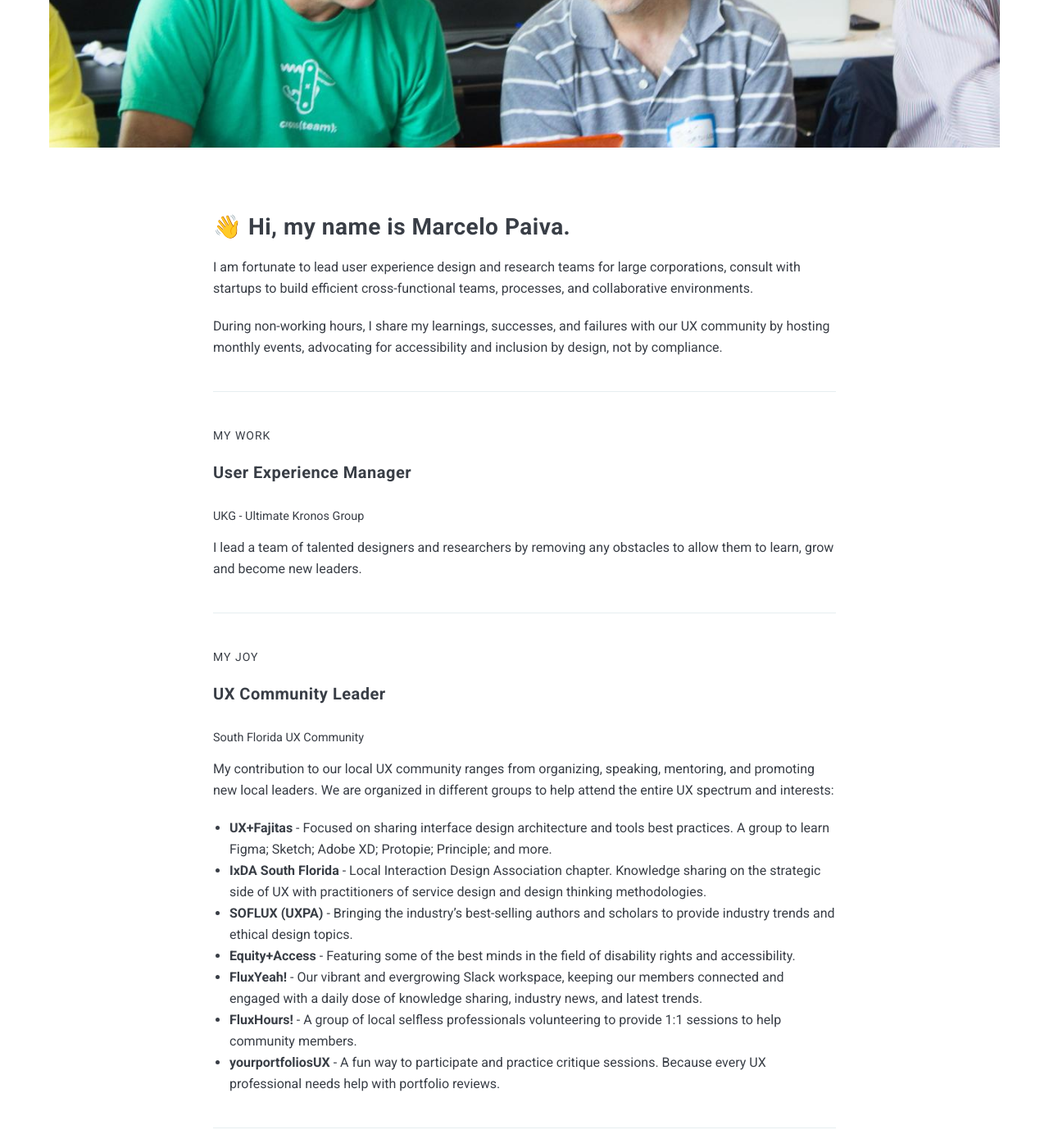
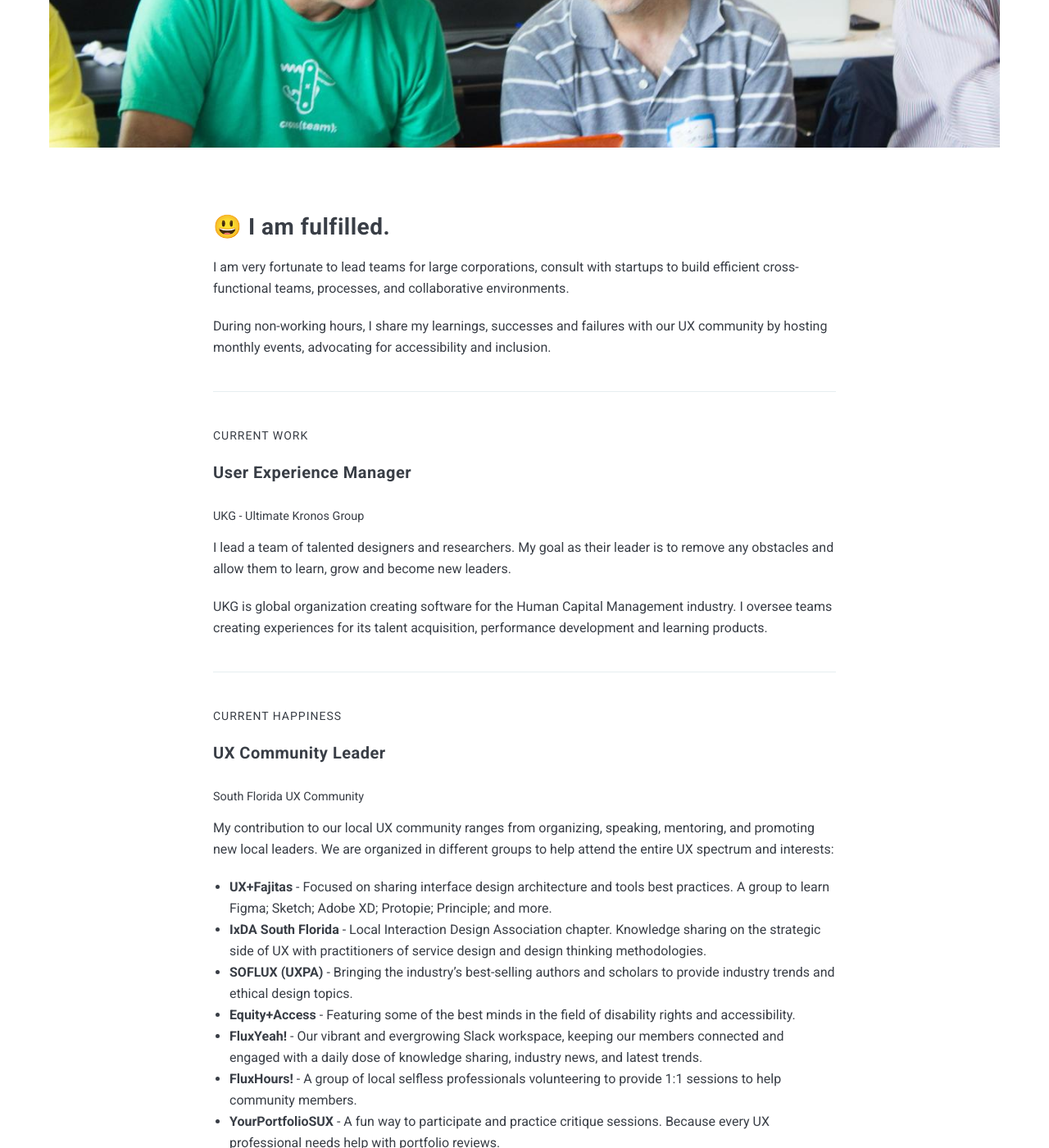
Before and after one commit to mpaiva/blog, a Jekyll site: the page built from _pages/about.md, in a window 1280 px wide and 1400 px high, scrolled down 731 px. Shown: the whole window at 82% size. Built offline with Jekyll 4.4.1, drawn with Linux system fonts in a browser that asks for light colours; nearby versions of some CDN libraries; some of the changed text lies outside the part shown.

Commit message:
content update

```diff
--- a/_pages/about.md
+++ b/_pages/about.md
@@ -5,24 +5,26 @@ permalink: /about/
 image: speak-4.jpg
 ---
 
-## 👋 Hi, my name is Marcelo Paiva.
+## 😃 I am fulfilled.
 
-I am fortunate to lead user experience design and research teams for large corporations, consult with startups to build efficient cross-functional teams, processes, and collaborative environments.
+I am very fortunate to lead teams for large corporations, consult with startups to build efficient cross-functional teams, processes, and collaborative environments.
 
-During non-working hours, I share my learnings, successes, and failures with our UX community by hosting monthly events, advocating for accessibility and inclusion by design, not by compliance.
+During non-working hours, I share my learnings, successes and failures with our UX community by hosting monthly events, advocating for accessibility and inclusion.
 
 ***
 
-<small class="break">My work</small>
+<small class="break">Current Work</small>
 
 #### User Experience Manager
 <small>UKG - Ultimate Kronos Group</small>
 
-I lead a team of talented designers and researchers by removing any obstacles to allow them to learn, grow and become new leaders.
+I lead a team of talented designers and researchers. My goal as their leader is to remove any obstacles and allow them to learn, grow and become new leaders.
+
+UKG is global organization creating software for the Human Capital Management industry. I oversee teams creating experiences for its talent acquisition, performance development and learning products.
 
 ***
 
-<small class="break">My joy</small>
+<small class="break">Current happiness</small>
 
 #### UX Community Leader
 <small>South Florida UX Community</small>
@@ -35,7 +37,19 @@ My contribution to our local UX community ranges from organizing, speaking, ment
 - **Equity+Access** - Featuring some of the best minds in the field of disability rights and accessibility.
 - **FluxYeah!** - Our vibrant and evergrowing Slack workspace, keeping our members connected and engaged with a daily dose of knowledge sharing, industry news, and latest trends.
 - **FluxHours!** - A group of local selfless professionals volunteering to provide 1:1 sessions to help community members.
-- **yourportfoliosUX** - A fun way to participate and practice critique sessions. Because every UX professional needs help with portfolio reviews.
+- **YourPortfolioSUX** - A fun way to participate and practice critique sessions. Because every UX professional needs help with portfolio reviews.
+
+***
+
+<blockquote>
+I work.<br/>
+I create.<br/>
+I practice.<br/>
+I learn.<br/>
+I share.<br/>
+That's my school...<br/>
+Why graduate?
+</blockquote>
 
 ***
 
```
